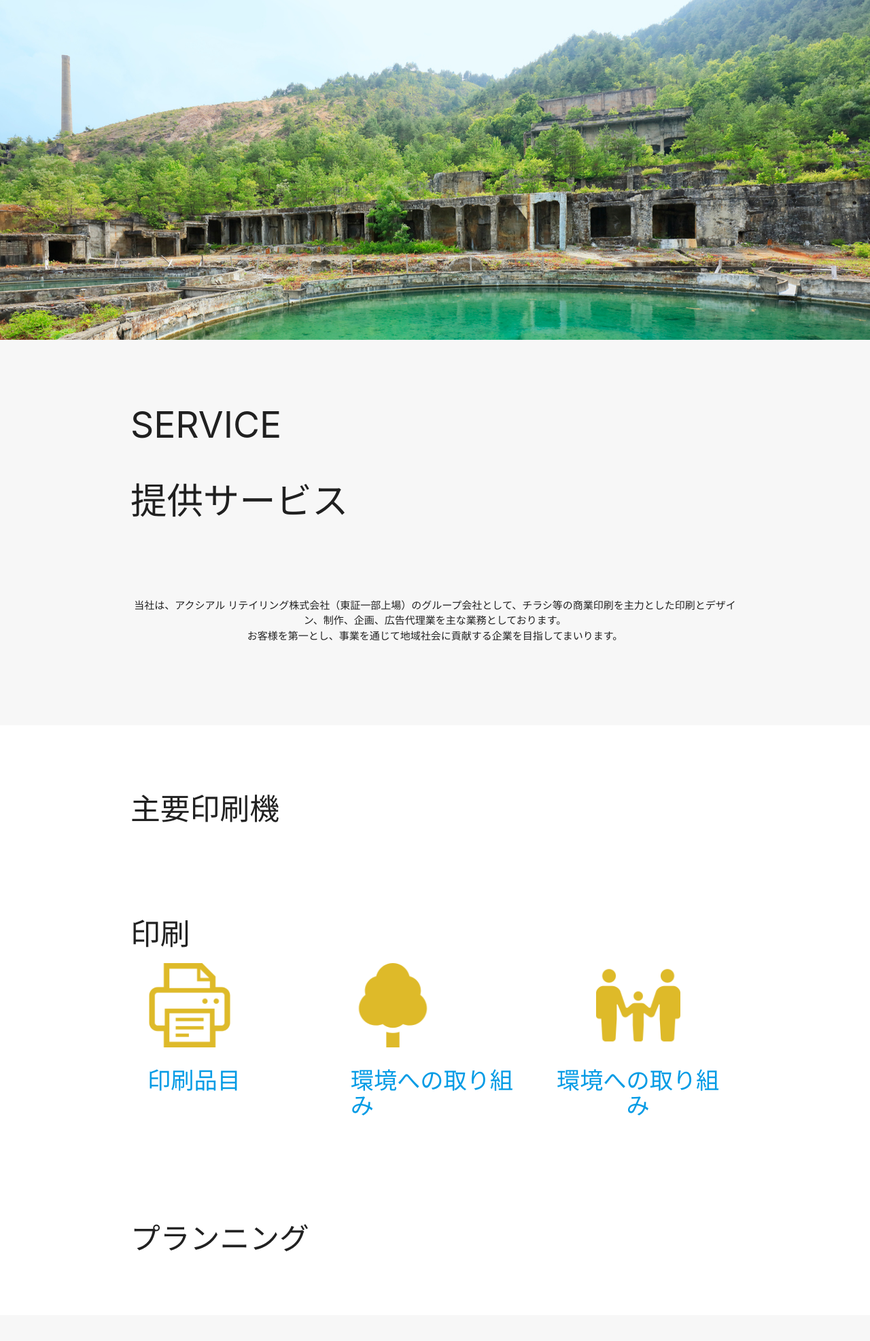
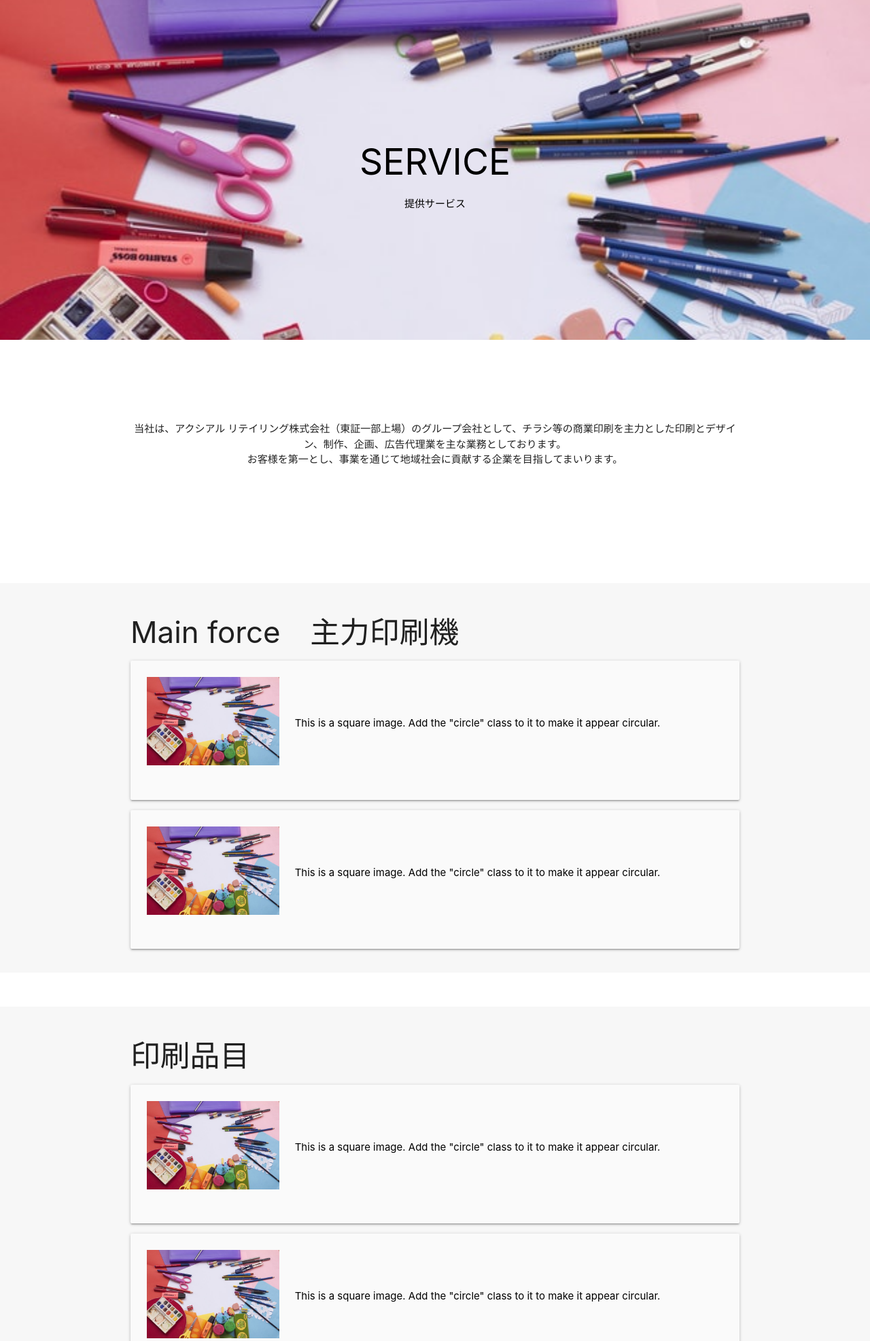
Before and after one commit to marikosasaki/kk_test, a PHP site: page /service/index.html in a window 1280 px wide. Shown: the top 1973 px of the page at 68% size. Run offline with PHP 8.4, Linux system fonts and the light colour scheme; style sheets or scripts are compiled from the project's sources; some libraries are stand-ins or nearby versions.

Commit message:
家作業文

```diff
--- a/app/service/index.html
+++ b/app/service/index.html
@@ -40,23 +40,29 @@
 <body>
 	<article class="service-index">
 		<header>
-			<nav class="blue-grey lighten-5">
+			<nav class="">
 				<div class="container">
 					<div class="nav-wrapper">
-						<a href="index.html" class="brand-logo left"><img src="/images/common/logo.gif" class="responsive-img" alt=""></a>
+						<a href="index.html" class="brand-logo left"><img src="/images/common/kousoku.png" class="responsive-img" alt="" width="200px"></a>
 
 						<ul class="right hide-on-small-only hide-on-med-only">
 							<li>
-								会社概要
+								<a href="/company/index.html">企業情報</a>
 							</li>
 							<li>
-								<a href="/company/index.html">制作事例</a>
+								<a href="/service/index.html">サービス案内</a>
 							</li>
 							<li>
-								<a href="/company/index.html">営業品目</a>
+								<a href="/work/index.html">制作事例</a>
 							</li>
 							<li>
-								<a href="/company/index.html" class="btn yellow"><i class="Small material-icons left">email</i>お問合せ</a>
+								<a href="/company/index.html">アイプランニング</a>
+							</li>
+							<li>
+								<a href="/company/index.html">採用情報</a>
+							</li>
+							<li>
+								<a href="/company/index.html" class="btn yellow accent-3"><i class="Small material-icons left">email</i>お問い合わせ</a>
 							</li>
 						</ul>
 
@@ -81,22 +87,18 @@
 			</nav>
 		</header>
 
-		<div class="parallax-container">
-			<div class="movie parallax">
-				<img src="/images/index/sample.jpg" alt="">
-<!-- 				<video id="Player" class="player" autoPlay>
-					<source type="video/mp4" src="/images/move/sample.mp4">
-				</video> -->
+		<div class="page-title parallax-container">
+			<div class="parallax">
+				<img src="/images/index/sample-list.jpg" class="responsive-img" alt="">
+			</div>
+			<div class="page-massage">
+				<h2 class="scroll_bg01">SERVICE</h2>
+				<p class="">提供サービス</p>
 			</div>
 		</div>
 
-		<section class="bg-reration">
+		<section>
 			<div class="container container--flat">
-				<h2 class="headline_Level1">
-					SERVICE
-					<p class="heading_small">提供サービス</p>
-				</h2>
-
 				<div class="lead center">
 					<strong>
 						当社は、アクシアル リテイリング株式会社（東証一部上場）のグループ会社として、チラシ等の商業印刷を主力とした印刷とデザイン、制作、企画、広告代理業を主な業務としております。<br>
@@ -106,48 +108,151 @@
 			</div>
 		</section>
 
-		<section>
+		<section class="bg-reration">
 			<div class="container">
 				<h3 class="headline_Level2">
-					主要印刷機
+					Main force　主力印刷機
 				</h3>
+			      <div class="col s12 m8 offset-m2 l6 offset-l3">
+			        <div class="card-panel grey lighten-5 z-depth-1">
+			          <div class="row valign-wrapper">
+			            <div class="col s3">
+			              <img src="/images/index/sample-list.jpg" alt="" class="responsive-img">
+			            </div>
+			            <div class="col s9">
+			              <span class="black-text">
+			                This is a square image. Add the "circle" class to it to make it appear circular.
+			              </span>
+			            </div>
+			          </div>
+			        </div>
+			      </div>
+			      <div class="col s12 m8 offset-m2 l6 offset-l3">
+			        <div class="card-panel grey lighten-5 z-depth-1">
+			          <div class="row valign-wrapper">
+			            <div class="col s3">
+			              <img src="/images/index/sample-list.jpg" alt="" class="responsive-img">
+			            </div>
+			            <div class="col s9">
+			              <span class="black-text">
+			                This is a square image. Add the "circle" class to it to make it appear circular.
+			              </span>
+			            </div>
+			          </div>
+			        </div>
+			      </div>
 			</div>
 		</section>
 
-		<section>
+		<section class="bg-reration">
 			<div class="container">
 				<h3 class="headline_Level2">
-					印刷
+					印刷品目
 				</h3>
-				<div class="row">
-					<div class="col l4 s6 m6">
-						<a href="" class="link-box print">
-							<img src="/images/icon/print.png" alt="" width="50%">
- 							<h4>印刷品目</h4>
-						</a>
-					</div>
-					<div class="col l4 s6 m6">
-						<a href="" class="link-box tree">
-							<img src="/images/icon/tree.png" alt="" width="50%">
- 							<h4>環境への取り組み</h4>
-						</a>
-					</div>
-					<div class="col l4 s6 m6 center">
-						<a href="" class="link-box univer">
-							<img src="/images/icon/family.png" alt="" width="50%">
- 							<h4>環境への取り組み</h4>
-						</a>
-					</div>
-				</div>
+			      <div class="col s12 m8 offset-m2 l6 offset-l3">
+			        <div class="card-panel grey lighten-5 z-depth-1">
+			          <div class="row valign-wrapper">
+			            <div class="col s3">
+			              <img src="/images/index/sample-list.jpg" alt="" class="responsive-img">
+			            </div>
+			            <div class="col s9">
+			              <span class="black-text">
+			                This is a square image. Add the "circle" class to it to make it appear circular.
+			              </span>
+			            </div>
+			          </div>
+			        </div>
+			      </div>
+			      <div class="col s12 m8 offset-m2 l6 offset-l3">
+			        <div class="card-panel grey lighten-5 z-depth-1">
+			          <div class="row valign-wrapper">
+			            <div class="col s3">
+			              <img src="/images/index/sample-list.jpg" alt="" class="responsive-img">
+			            </div>
+			            <div class="col s9">
+			              <span class="black-text">
+			                This is a square image. Add the "circle" class to it to make it appear circular.
+			              </span>
+			            </div>
+			          </div>
+			        </div>
+			      </div>
 			</div>
 		</section>
-
 		<section>
 			<div class="container">
 				<h3 class="headline_Level2">
 					プランニング
 				</h3>
-
+				<ul class="list-wrapper">
+					<li class="list-item">
+						<div class="card-panel grey lighten-5 z-depth-1">
+							<a href="" class="link-box tree">
+								<img src="/images/icon/book.png" alt="" width="50%">
+	 							<h4>電子ブック</h4>
+							</a>
+						</div>
+					</li>
+					<li class="list-item">
+						<div class="card-panel grey lighten-5 z-depth-1">
+							<a href="" class="link-box univer">
+								<img src="/images/icon/move-file.png" alt="" width="50%">
+	 							<h4>AR</h4>
+							</a>
+						</div>
+					</li>
+					<li class="list-item">
+						<div class="card-panel grey lighten-5 z-depth-1">
+							<a href="" class="link-box univer">
+								<img src="/images/icon/move.png" alt="" width="50%">
+	 							<h4>映像制作</h4>
+							</a>
+						</div>
+					</li>
+				</ul>
+				<ul class="list-wrapper">
+					<li class="list-item">
+						<div class="card-panel grey lighten-5 z-depth-1">
+							<a href="" class="link-box tree">
+								<img src="/images/icon/web.png" alt="" width="50%">
+	 							<h4>WEBプロモーション</h4>
+							</a>
+						</div>
+					</li>
+					<li class="list-item">
+						<div class="card-panel grey lighten-5 z-depth-1">
+							<a href="" class="link-box univer">
+								<img src="/images/icon/move-file.png" alt="" width="50%">
+	 							<h4>LINE広告</h4>
+							</a>
+						</div>
+					</li>
+				</ul>
+			</div>
+		</section>
+		<section>
+			<div class="container">
+				<h3 class="headline_Level2">
+					OTHER
+				</h3>
+				<ul class="list-wrapper">
+					<li class="list-item">
+						<div class="card-panel grey lighten-5 z-depth-1">
+							<a href="" class="link-box tree">
+								<img src="/images/icon/tree.png" alt="" width="50%">
+	 							<h4>環境への取り組み</h4>
+							</a>
+						</div>
+					</li>
+					<li class="list-item">
+						<div class="card-panel grey lighten-5 z-depth-1">
+							<a href="" class="link-box univer">
+								<img src="/images/icon/family.png" alt="" width="50%">
+	 							<h4>環境への取り組み</h4>
+							</a>
+						</div>
+					</li>
+				</ul>
 			</div>
 		</section>
 		<section class="bg-reration">
@@ -206,7 +311,7 @@
 
 		<p class="num">スクロールの値 | <span id="scrollValue">0</span></p>
 
-	    <footer class="page-footer blue-grey lighten-5">
+	    <footer class="page-footer black">
 	      <div class="container">
 	        <div class="row">
 	          <div class="col l6 s12">
@@ -234,14 +339,13 @@
 	 </article>
 
 
-	<script src="/scripts/main.js"></script>
+	<script src="../scripts/main.js"></script>
 	<script src="https://code.jquery.com/jquery-3.2.1.min.js"></script>
-	<script src="/scripts/lib/TweenMax.min.js"></script>
-	<script src="/scripts/motion.js"></script>
+	<script src="../scripts/lib/TweenMax.min.js"></script>
+	<script src="../scripts/motion.js"></script>
     <script>if (!window.jQuery) { document.write('<script src="bin/jquery-3.2.1.min.js"><\/script>'); }
     </script>
-    <script type="text/javascript" src="scripts/lib/bin/materialize.min.js"></script>
-
+    <script type="text/javascript" src="../scripts/lib/bin/materialize.min.js"></script>
 <!--
 	<script src="scripts/lib/skrollr.js"></script>
 	<script src="scripts/motion.js"></script>
@@ -261,6 +365,10 @@
         $('.scrollspy').scrollSpy();
       });
 
+  $(document).ready(function(){
+    // the "href" attribute of the modal trigger must specify the modal ID that wants to be triggered
+    $('.modal').modal();
+  });
 
 
 	</script>
--- a/app/styles/hoge.scss
+++ b/app/styles/hoge.scss
@@ -3,5 +3,3 @@
 @import 'partials/_sprite_mixin';
 @import "partials/hoge/_common";
 @import "partials/hoge/_page";
-
-//@import "partials/hoge/components/";
--- a/app/styles/partials/hoge/_common.scss
+++ b/app/styles/partials/hoge/_common.scss
@@ -232,8 +232,6 @@ body {
   transition-delay: 0.2s;
 }
 
-
-
 	.page-footer {
 
 	}
@@ -252,4 +250,20 @@ body {
 		}
 
 	}
+
+	//
+	.page-title {
+
+		.page-massage {
+			width: 80%;
+			text-align: center;
+			position: absolute;
+			top: 50%;
+			left: 50%;
+			transform: translate(-50%, -50%);
+			color: #000000;
+		}
+
+	}
+
 }
--- a/app/styles/partials/hoge/_page.scss
+++ b/app/styles/partials/hoge/_page.scss
@@ -13,7 +13,7 @@
 
 .link-box {
 	display: block;
-	width: 90%;
+	width: 100%;
 	margin: 0 auto;
 
 	.img {
@@ -21,3 +21,21 @@
 		margin: 0 auto;
 	}
 }
+
+.list-wrapper {
+	display: flex;
+	justify-content: center;
+	align-items: center;
+	width: 100%;
+	margin: 0 auto;
+
+	.list-item {
+		 width: 33.33%;
+		 text-align: center;
+		 margin-right: 5%;
+
+		 &:last-child {
+		 	margin-right: 0;
+		 }
+	}
+}
```
Also changed, not shown: app/company/index.html (+6 -7 lines), app/index.html (+14 -14 lines), app/styles/partials/components/_typography.scss (+4 -5 lines), app/test-index.html (added, +409 -0 lines), app/work/index.html (+7 -9 lines), 2 other files.
